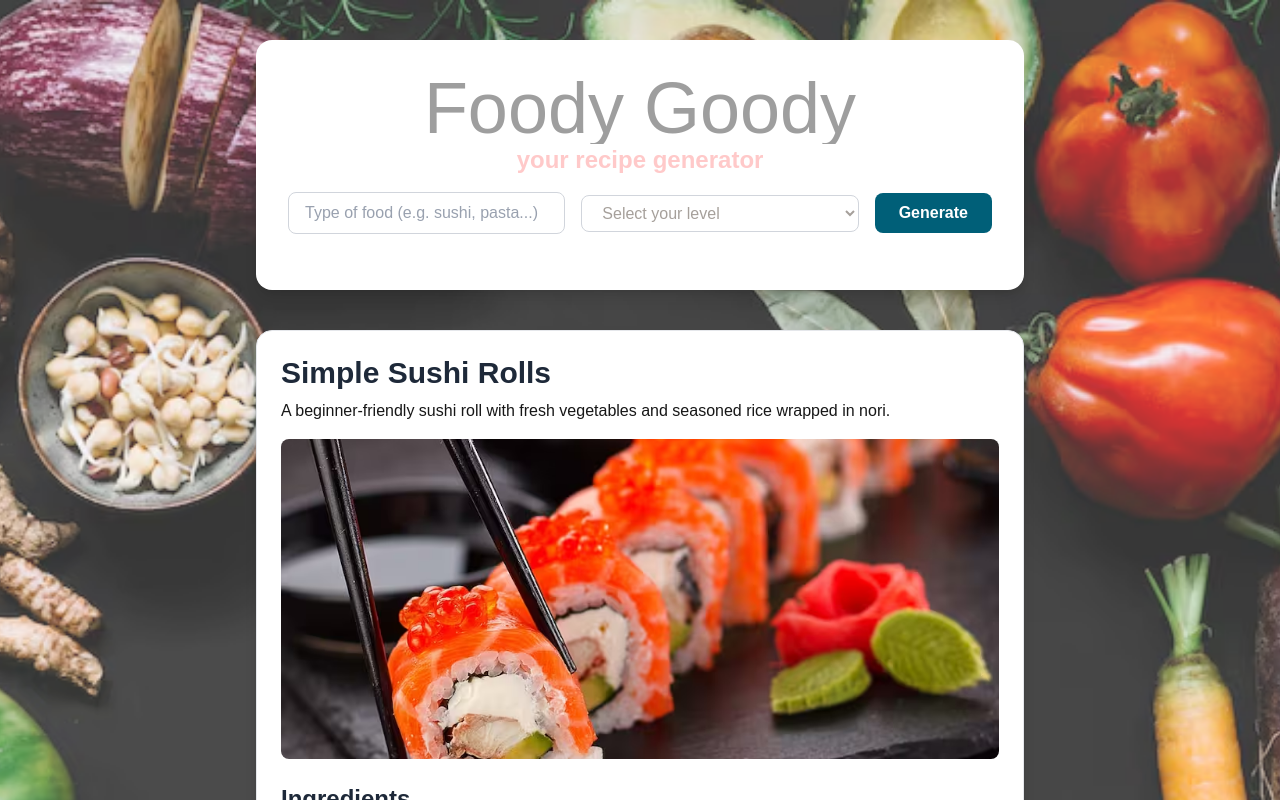
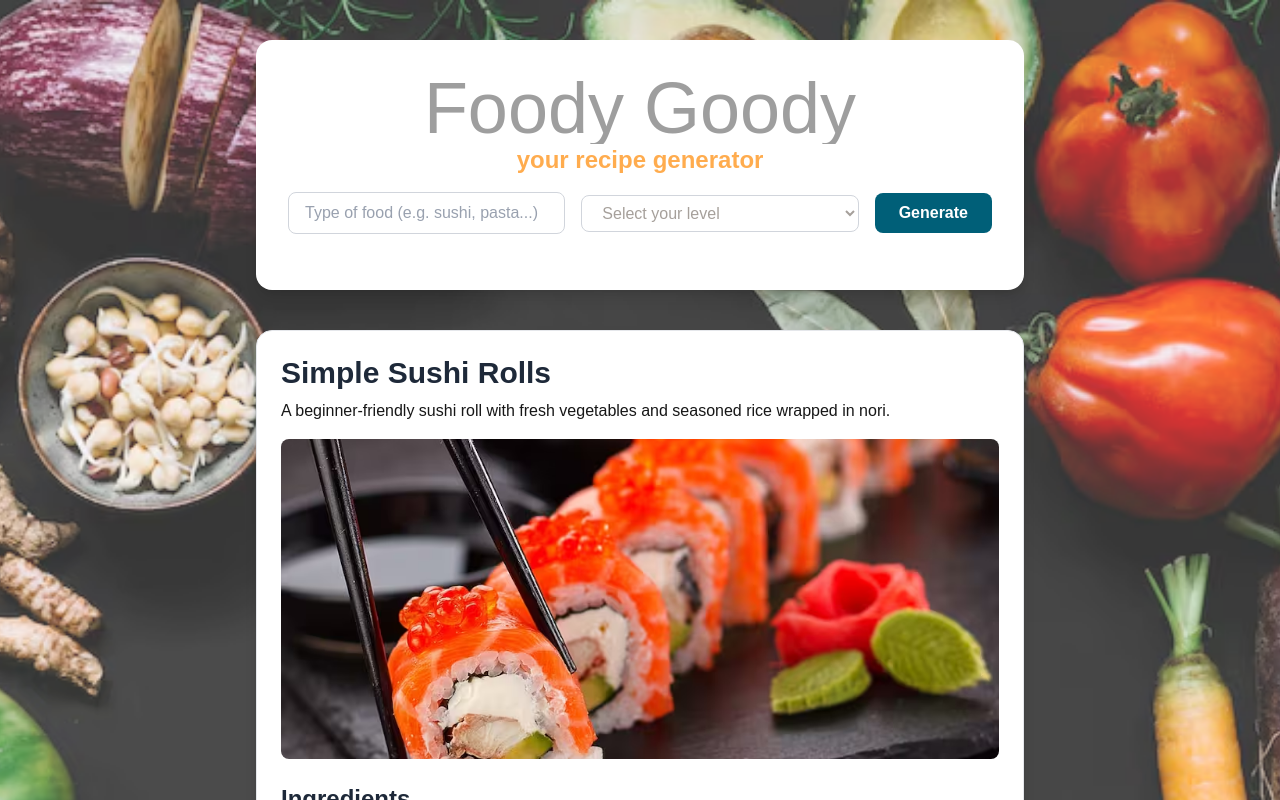
Before and after one commit to juliberglund/workshop-ai-website, a Next.js app: page / in a window 1280 px wide. Shown: the top 800 px of the page. Built offline with nearby package versions, Linux system fonts and the light colour scheme; grey boxes are pictures that could not be loaded.

Commit message:
new commit

```diff
--- a/src/app/components/RecipeCard.tsx
+++ b/src/app/components/RecipeCard.tsx
@@ -46,7 +46,7 @@ export default function RecipeCard() {
             size="xxl"
             weight="medium"
           />
-          <p className="text-2xl font-bold text-red-200 pb-4">
+          <p className="text-2xl font-bold text-orange-400 opacity-70 pb-4">
             your recipe generator
           </p>
 
```
